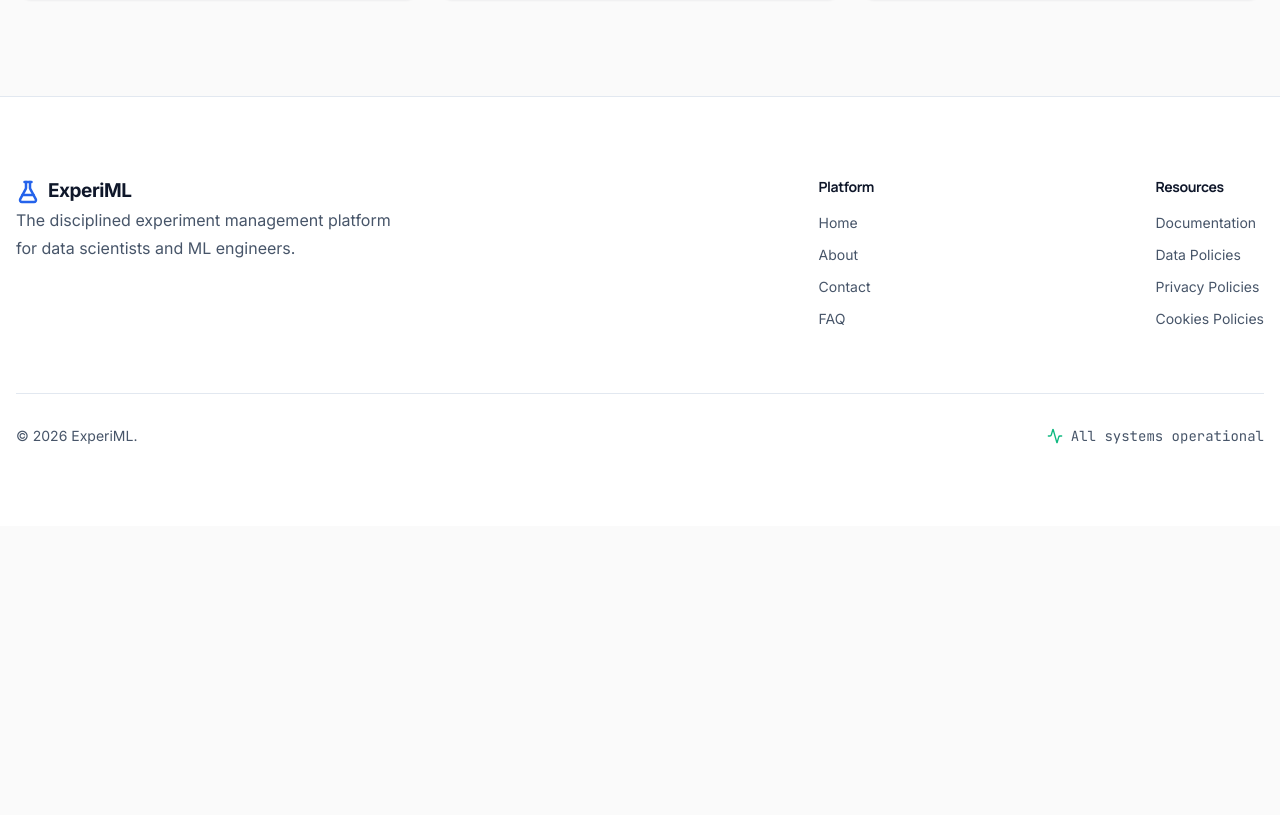
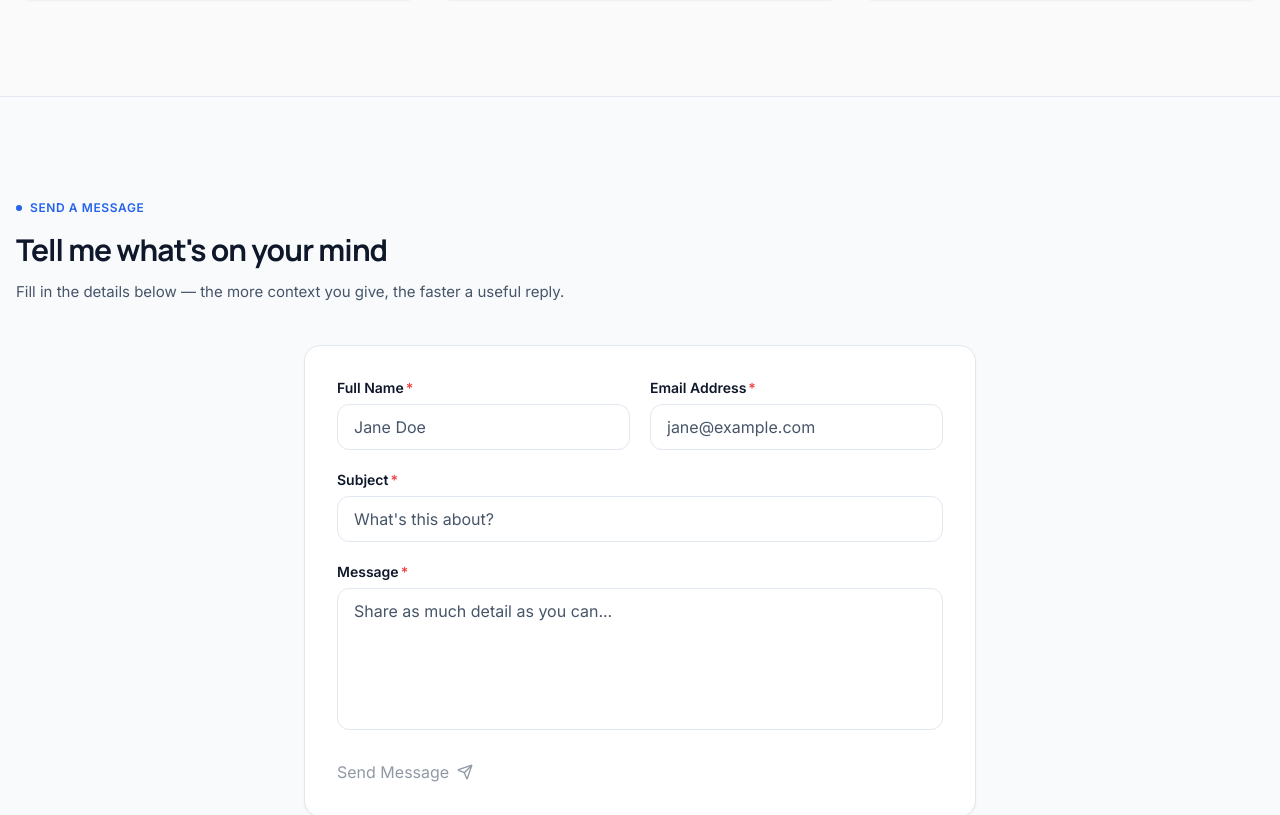
Before and after one commit to Dhairya-Dave-0204/ExperiML, a React (Vite) app in the folder frontend/: page /contact in a window 1280 px wide. Shown: the part 917-1732 px from the top of the page. Before the commit the page ends 1443 px from the top, so only its background shows below. Built offline with nearby package versions, Linux system fonts and the light colour scheme.

Commit message:
Connect the contact form conponent to the contact page

```diff
--- a/frontend/src/components/components.index.js
+++ b/frontend/src/components/components.index.js
@@ -30,6 +30,7 @@ export { default as ClosingCta } from "./shared/About/ClosingCta/ClosingCta"
 // Contact page components
 export { default as ContactHero } from "./shared/Contact/ContactHero/ContactHero"
 export { default as ContactInfo } from "./shared/Contact/ContactInfo/ContactInfo"
+export { default as ContactForm } from "./shared/Contact/ContactForm/ContactForm"
 
 // Legal page components
 export { default as LegalHero } from "./legal/LegalHero/LegalHero"
--- a/frontend/src/pages/Contact/Contact.jsx
+++ b/frontend/src/pages/Contact/Contact.jsx
@@ -1,11 +1,12 @@
 import React from "react";
-import { ContactHero, ContactInfo } from "@/components/components.index";
+import { ContactHero, ContactInfo, ContactForm } from "@/components/components.index";
 
 function Contact() {
   return (
     <>
       <ContactHero />
       <ContactInfo />
+      <ContactForm />
     </>
   );
 }
```
